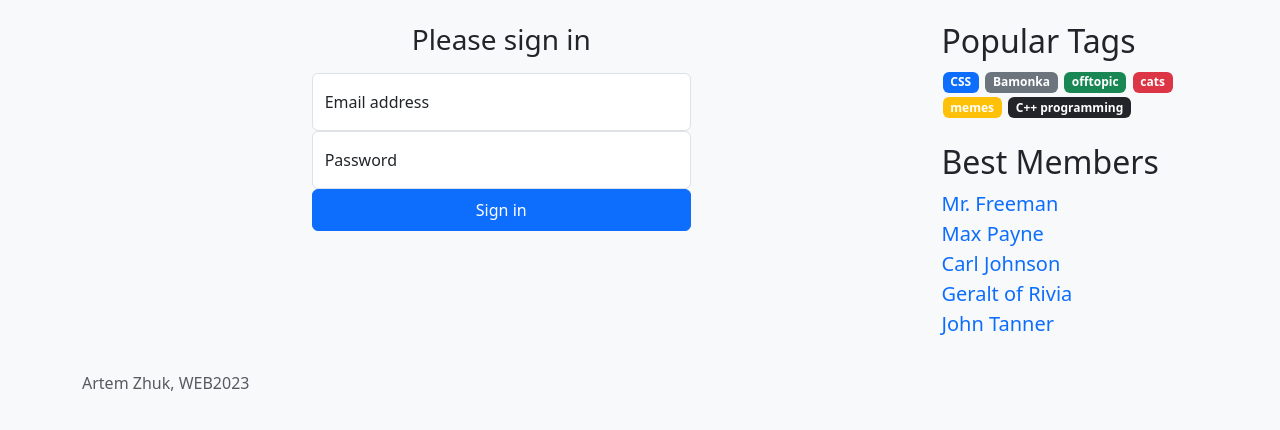
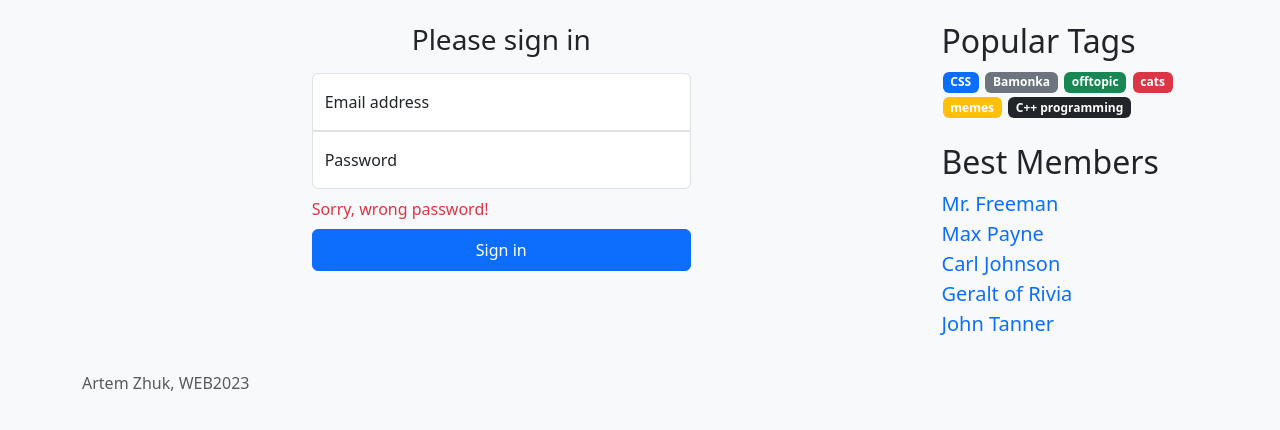
Before and after one commit to artmzhuk/TP-Web-QA, a Python web app: template templates/login.html in a window 1280 px wide. Shown: the part 62-492 px from the top of the page. Run offline with Jinja, Linux system fonts and the light colour scheme; the template is opened without the code that fills it, so the values that code supplies are empty; some libraries are stand-ins or nearby versions.

Commit message:
added "wrong password"

```diff
--- a/templates/login.html
+++ b/templates/login.html
@@ -61,15 +61,15 @@
                             <h1 class="h3 mb-3 fw-normal">Please sign in</h1>
 
                             <div class="form-floating">
-                                <input type="email" class="form-control" id="floatingInput" placeholder="name@example.com">
+                                <input type="email" class="form-control rounded-bottom-0" id="floatingInput" placeholder="name@example.com">
                                 <label for="floatingInput">Email address</label>
                             </div>
                             <div class="form-floating">
-                                <input type="password" class="form-control" id="floatingPassword" placeholder="Password">
+                                <input type="password" class="form-control rounded-top-0" id="floatingPassword" placeholder="Password">
                                 <label for="floatingPassword">Password</label>
                             </div>
-
-                            <button class="btn btn-primary w-100 py-2" type="submit">Sign in</button>
+                            <p class="text-danger my-2 float-start">Sorry, wrong password!</p>
+                            <button class="btn btn-primary w-100 py-2 " type="submit">Sign in</button>
 
                         </form>
                     </div>
```
